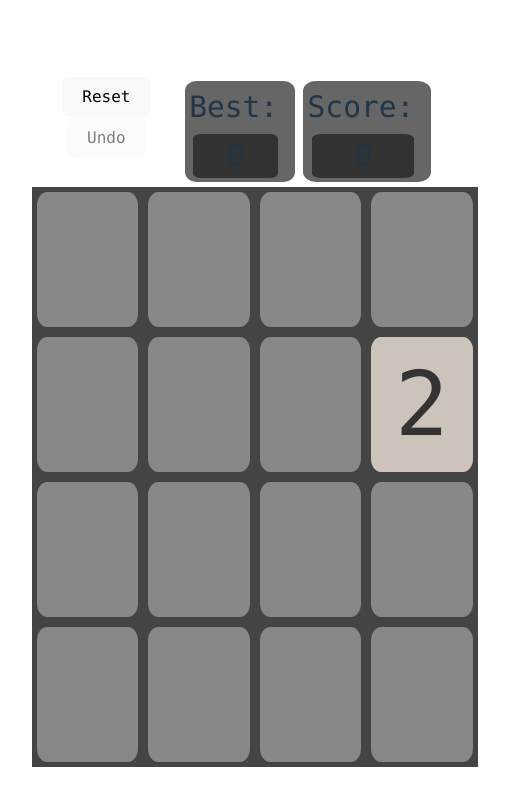
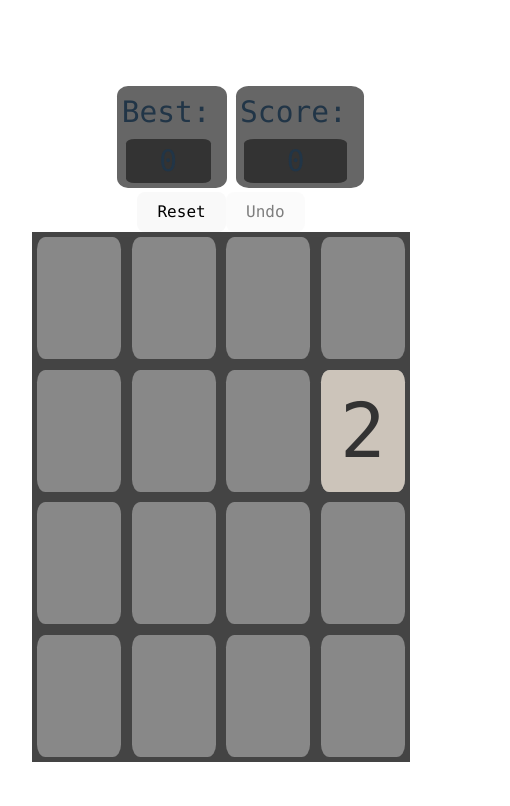
Before and after one commit to Antony-Salta/Cheating48, a React (Vite) app: page / in a window 390 px wide. Shown: the top 806 px of the page, 510 px wide, since content can reach past the window. Built offline with nearby package versions, Linux system fonts and the light colour scheme.

Commit message:
Made the cookies last for 60 years. Also made the grid smaller to fit on phone screens hopefully

```diff
--- a/src/App.css
+++ b/src/App.css
@@ -51,9 +51,9 @@
 
 .grid-item{
   display: inline-grid;
-  height: 16vh;
-  line-height: 16vh;
-  width: 12vh;
+  height: 14.5vh;
+  line-height: 14.5vh;
+  width: 10vh;
   margin: 0.6vh;
   border-radius: 10%;
   background-color: #888888;
--- a/src/App.jsx
+++ b/src/App.jsx
@@ -19,6 +19,8 @@ for(let i=0; i< size; i++)
 
 const moveTime = 120; //time for a move animation in milliseconds, needs to be synced up with what the transition time is in the css file.
 let game = null;
+const plus60Years = new Date(Date.now());
+plus60Years.setFullYear(plus60Years.getFullYear() + 60);
 
 function App()
 {
@@ -68,7 +70,7 @@ function App()
             let copy = copy2DArray(layout.grid);
             setPrevLayout(new LayoutWrapper(copy));
             copy = copy2DArray(tempLayout);
-            setCookie('layout',new LayoutWrapper(copy));
+            setCookie('layout',new LayoutWrapper(copy), {expires: plus60Years});
             setID(i => (i + (size*size)) % (size*size*2));
             setGameUpdates(gameUpdates);
 
@@ -85,11 +87,11 @@ function App()
 
             setIncrease(tempIncrease);
             let newScore = (cookies.score ?? 0) + tempIncrease;
-            setCookie('score', newScore);
+            setCookie('score', newScore, {expires: plus60Years});
             if(!cookies.record)
-                setCookie('record', newScore);
+                setCookie('record', newScore, {expires: plus60Years});
             else if( newScore > cookies.record)
-                setCookie('record', newScore);
+                setCookie('record', newScore, {expires: plus60Years});
         }
 
     }
@@ -135,8 +137,8 @@ function App()
             let prevLayout = states[1];
             let decrease = newState[1];
             let copy = copy2DArray(newState[0]);
-            setCookie('layout', new LayoutWrapper(copy));
-            setCookie('score', (cookies.score ?? 0) - decrease);
+            setCookie('layout', new LayoutWrapper(copy)), {expires: plus60Years};
+            setCookie('score', (cookies.score ?? 0) - decrease, {expires: plus60Years});
 
             if(prevLayout)
                 setPrevLayout(new LayoutWrapper(copy2DArray(prevLayout)))
```
